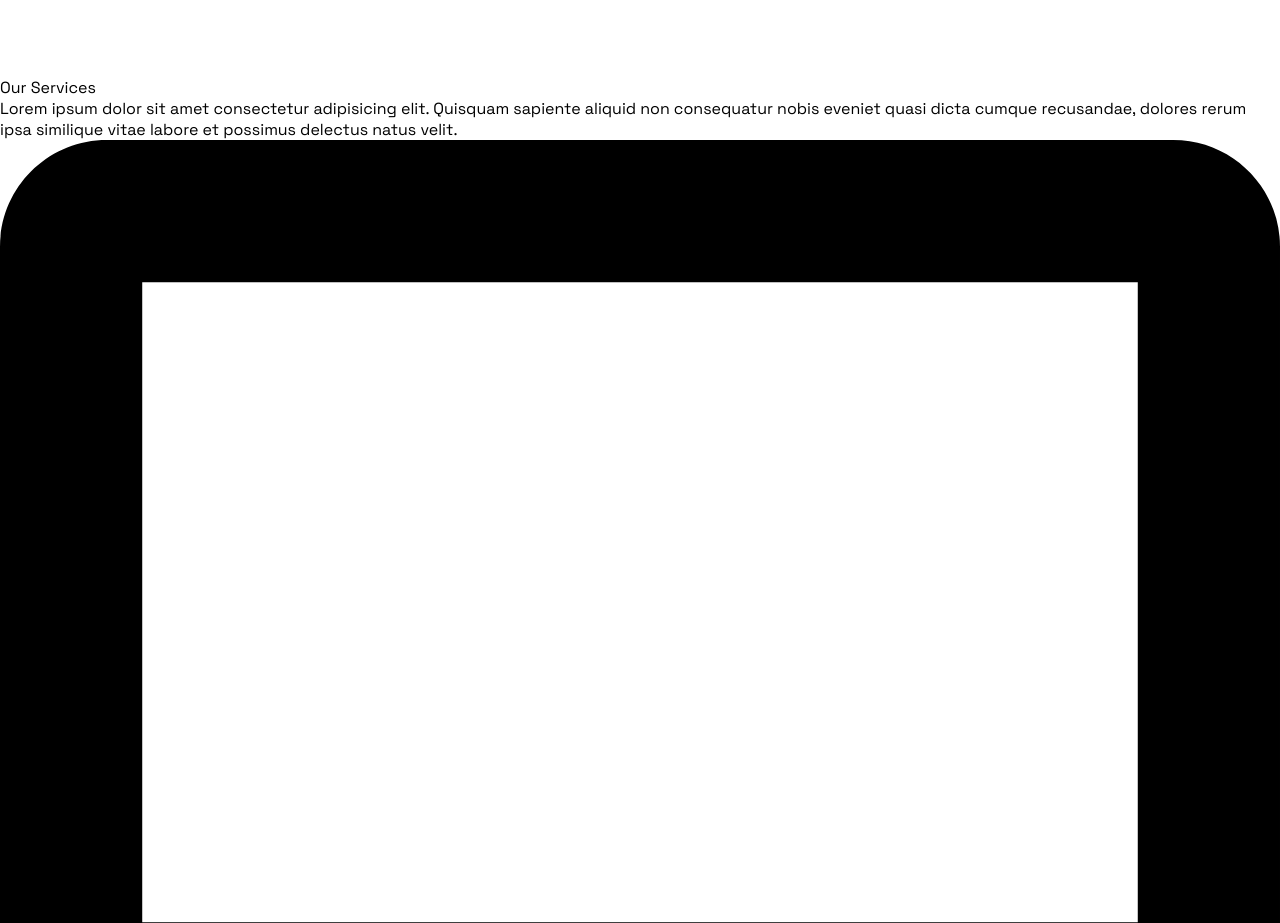
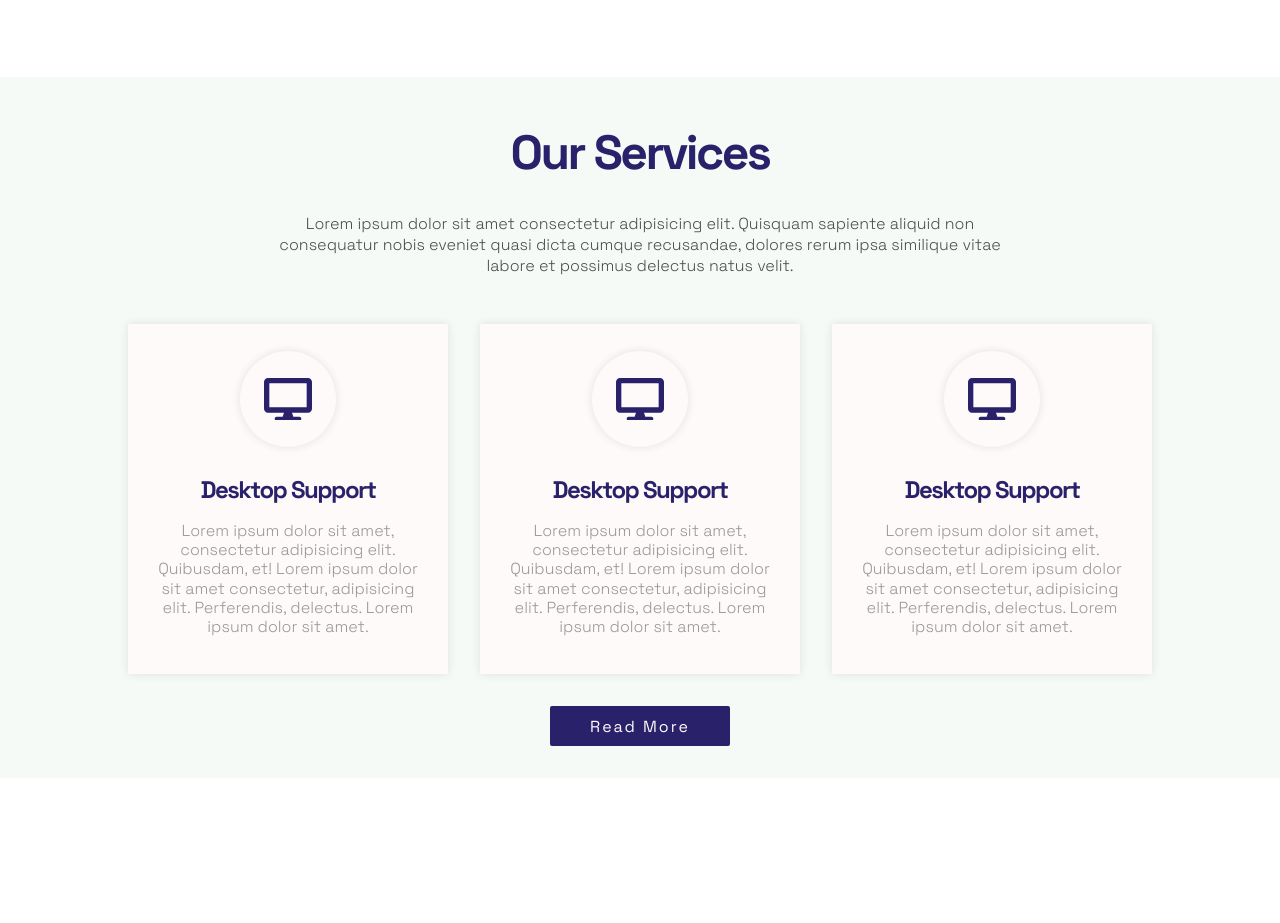
Before and after one commit to Prodeveder/JITC, a plain HTML site: page index.html in a window 1280 px wide. Shown: the part 1289-2212 px from the top of the page. After the commit the page ends 2067 px from the top, so only its background shows below. Drawn offline with Linux system fonts and the light colour scheme.

Commit message:
Add files via upload

```diff
--- a/assets/css/style.css
+++ b/assets/css/style.css
@@ -588,7 +588,7 @@ body {
   gap: 0.5rem;
   color: rgb(0 0 0 / 0.7);
   font-weight: 100;
-  font-size: .9rem;
+  font-size: 0.9rem;
   line-height: 1rem;
   text-align: justify;
 }
@@ -711,6 +711,169 @@ body {
   transform: scale(1.2);
 }
 
+/* Services Wrapper  */
+.services__wrapper {
+  width: 100%;
+  padding: 3rem 0 2rem 0;
+  height: auto;
+  background: var(--baby-powder);
+
+  display: flex;
+  align-items: center;
+  flex-direction: column;
+}
+
+/* Services Header  */
+.services__header {
+  font-size: 3rem;
+  font-weight: bold;
+  line-height: 3.5rem;
+  letter-spacing: -2.5px;
+  color: var(--midnight-blue);
+}
+
+/* Services Text  */
+.services__text {
+  padding: 1rem 0;
+  width: 60%;
+  text-align: center;
+  font-weight: 300;
+  color: rgb(0 0 0 / 0.7);
+  cursor: pointer;
+  padding: 2rem 0 1rem 0;
+}
+
+/* Services Grid  */
+.services {
+  width: var(--mainWidth);
+  height: 100%;
+
+  display: grid;
+  gap: 2rem;
+  grid-template-columns: repeat(3, 1fr);
+  padding: 2rem 0 2rem 0;
+}
+
+/* Service  */
+.service {
+  width: 100%;
+  height: 350px;
+  background: snow;
+  border-radius: 2px;
+  box-shadow: 0 0 10px rgb(0 0 0 / 0.1);
+  outline: hidden;
+}
+
+/* Services Content  */
+.service__content {
+  width: 100%;
+  height: 100%;
+  display: flex;
+  align-items: center;
+  flex-direction: column;
+  cursor: pointer;
+  border-radius: 3px;
+  transition: all 0.2s ease-in-out;
+
+}
+
+.service__content:hover {
+  box-shadow: 0 0 5px rgb(0 0 0 / 0.1);
+
+}
+
+/* Service Icon Wrapper  */
+.service__icon__wrapper {
+  width: 100%;
+  height: 150px;
+
+  display: flex;
+  justify-content: center;
+  align-items: center;
+}
+
+/* Service Icon  */
+.service__icon {
+  width: 6rem;
+  height: 6rem;
+  background: snow;
+  box-shadow: 0 0 10px rgb(0 0 0 / 0.1);
+
+  display: flex;
+  justify-content: center;
+  align-items: center;
+  border-radius: 100%;
+  cursor: pointer;
+  transition: all 0.2s ease-in-out;
+}
+
+.service__icon_i {
+  fill: var(--midnight-blue);
+  width: 3rem;
+  transition: all 0.2s ease-in-out;
+}
+
+.service__icon:hover {
+  background: var(--midnight-blue);
+}
+
+.service__icon:hover > .service__icon_i {
+  fill: snow;
+}
+
+.service__content:hover .service__icon_i {
+  fill: snow;
+}
+
+.service__content:hover .service__icon {
+  background: var(--midnight-blue);
+}
+
+/* Service Title  */
+.service__title {
+  font-size: 1.5rem;
+  font-weight: bold;
+  letter-spacing: -1.5px;
+  color: var(--midnight-blue);
+  transition: all .3s ease-in-out;
+}
+
+.service__content:hover .service__title {
+  transform: scale(1.1);
+}
+
+/* Service Text */
+.service__text {
+  width: 85%;
+  text-align: center;
+  font-weight: 100;
+  color: rgb(0 0 0 / 0.4);
+  padding: 1rem 0;
+  font-size: 1rem;
+  line-height: 1.2rem;
+  transition: all .3s ease-in-out;
+}
+
+.service__content:hover .service__text {
+  color: var(--midnight-blue);
+  opacity: .5;
+  transform: scale(1.1);
+}
+
+/* Services Button  */
+.services__button {
+  width: 100%;
+  height: auto;
+  padding: 0;
+  display: flex;
+  justify-content: center;
+  align-items: center;
+}
+
+.services__button .btn {
+  margin: 0;
+}
+
 @media (max-width: 1000px) {
   .navbar {
     display: none;
@@ -732,6 +895,24 @@ body {
 }
 
 @media (max-width: 1150px) {
+  .services {
+    width: var(--mainWidth);
+    height: 100%;
+
+    display: grid;
+    gap: 2rem;
+    grid-template-columns: repeat(2, 1fr);
+    padding: 2rem 0 2rem 0;
+  }
+  .service__content  {
+    padding: 1rem 0;
+  }
+  .service {
+    height: auto;
+  }
+  .service:nth-child(3) {
+    grid-column: span 2;
+  }
   .navbar__container {
     width: 85%;
   }
@@ -842,12 +1023,28 @@ body {
     flex-direction: column;
     gap: 1rem;
   }
-
-
 }
 
 /* Media Queries  */
 @media (max-width: 750px) {
+  .services__text {
+    width: 80%;
+  }
+  .services {
+    width: var(--mainWidth);
+    height: 100%;
+
+    display: grid;
+    gap: 2rem;
+    grid-template-columns: 1fr;
+    padding: 2rem 0 2rem 0;
+  }
+  .service__text {
+    font-size: .7rem;
+  }
+  .service:nth-child(3) {
+    grid-column: span 1;
+  }
   .header__wrapper {
     width: 100%;
     height: 550px;
@@ -978,8 +1175,8 @@ body {
     display: flex;
     justify-content: center;
     align-items: center;
-    padding: 0.8rem 1rem;
-    font-size: 14px;
+    padding: 0 1rem;
+    font-size: 12px;
   }
 
   .about__us_banner {
@@ -1012,6 +1209,10 @@ body {
     padding: 0 0 1rem 0;
   }
 
+  .services__button {
+    padding: 2rem 0 0 0;
+  }
+
   .about__item__text {
     text-align: left;
   }
@@ -1028,6 +1229,9 @@ body {
     text-align: center;
   }
 
+  .about__items {
+    display: none;
+  }
 }
 
 @media (max-width: 450px) {
```
